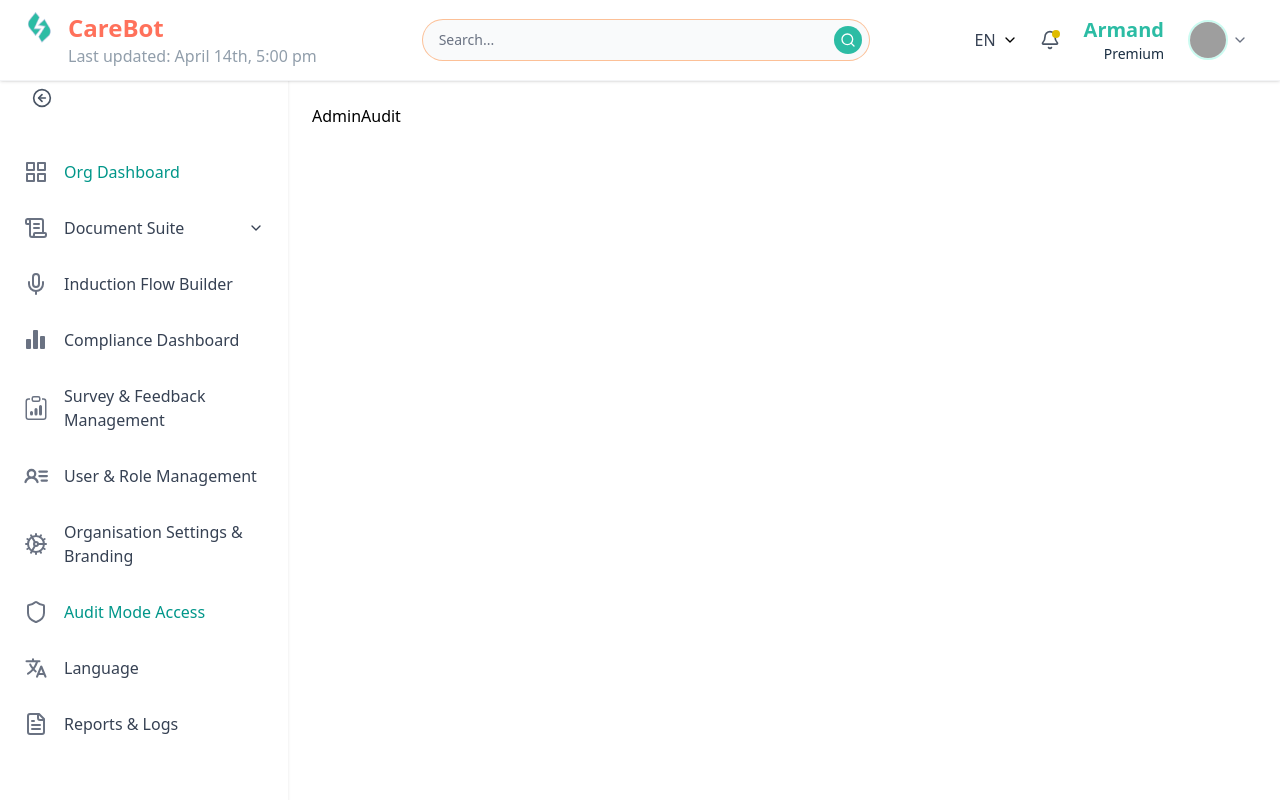
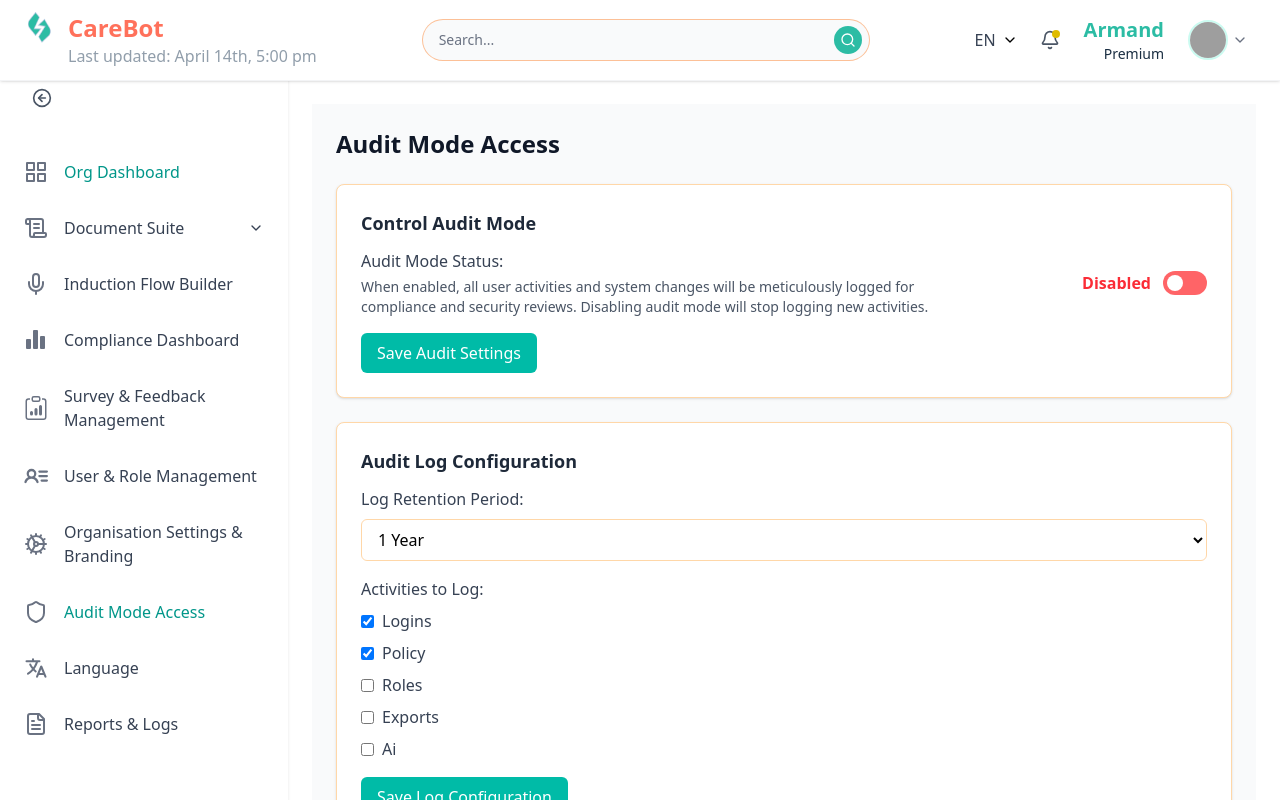
Before and after one commit to softvence-omega/falleninlove-client, a React (Vite) app: page /admin/admin-audit in a window 1280 px wide. Built offline with nearby package versions, Linux system fonts and the light colour scheme; grey boxes are pictures that could not be loaded.

Commit message:
this commit for the admin audit added

```diff
--- a/src/components/Admin/AdminAudit.tsx
+++ b/src/components/Admin/AdminAudit.tsx
@@ -1,6 +1,235 @@
+import { useState } from "react";
+import { Search, Download } from "lucide-react";
 
-export default function AdminAudit() {
+// Define activity keys
+type ActivityKey = "logins" | "policy" | "roles" | "exports" | "ai";
+
+interface Log {
+  timestamp: string;
+  user: string;
+  activityType: string;
+  description: string;
+  ipAddress: string;
+}
+
+export default function App() {
+  const [auditMode, setAuditMode] = useState<boolean>(false);
+  const [retentionPeriod, setRetentionPeriod] = useState<string>("1 Year");
+  const [activities, setActivities] = useState<Record<ActivityKey, boolean>>({
+    logins: true,
+    policy: true,
+    roles: false,
+    exports: false,
+    ai: false,
+  });
+  const [searchQuery, setSearchQuery] = useState<string>("");
+
+  const handleActivityChange = (key: ActivityKey) => {
+    setActivities((prev) => ({ ...prev, [key]: !prev[key] }));
+  };
+
+  const logs: Log[] = [
+    {
+      timestamp: "2025-07-17 10:30 AM",
+      user: "Admin User",
+      activityType: "Login",
+      description: "Successful login to Admin Panel.",
+      ipAddress: "192.168.1.10",
+    },
+    {
+      timestamp: "2025-07-16 03:45 PM",
+      user: "John Smith",
+      activityType: "Policy Change",
+      description: 'Updated "Medication Management Policy".',
+      ipAddress: "203.0.113.25",
+    },
+    {
+      timestamp: "2025-07-17 10:30 AM",
+      user: "Admin User",
+      activityType: "Login",
+      description: "Successful login to Admin Panel.",
+      ipAddress: "192.168.1.10",
+    },
+  ];
+
+  const filteredLogs = logs.filter((log) =>
+    [log.timestamp, log.user, log.activityType, log.description, log.ipAddress]
+      .join(" ")
+      .toLowerCase()
+      .includes(searchQuery.toLowerCase())
+  );
+
   return (
-    <div>AdminAudit</div>
-  )
+    <div className="min-h-screen bg-gray-50 p-6 font-sans">
+      <h1 className="text-2xl font-bold text-gray-900 mb-6">Audit Mode Access</h1>
+
+      {/* Control Audit Mode */}
+      <div className="bg-white border border-orange-200 rounded-lg p-6 mb-6 shadow-sm">
+        <h2 className="text-lg font-semibold text-gray-800 mb-3">
+          Control Audit Mode
+        </h2>
+        <div className="flex items-center justify-between mb-4">
+          <div>
+            <p className="font-medium text-gray-700">Audit Mode Status:</p>
+            <p className="text-sm text-gray-600 mt-1 max-w-xl">
+              When enabled, all user activities and system changes will be
+              meticulously logged for compliance and security reviews. Disabling
+              audit mode will stop logging new activities.
+            </p>
+          </div>
+
+          {/* Toggle */}
+          <div className="flex items-center gap-3">
+            <span
+              className={`font-semibold ${
+                auditMode ? "text-green-600" : "text-red-500"
+              }`}
+            >
+              {auditMode ? "Enabled" : "Disabled"}
+            </span>
+            <button
+              onClick={() => setAuditMode(!auditMode)}
+              className={`relative inline-flex h-6 w-11 items-center rounded-full transition-colors ${
+                auditMode ? "bg-green-500" : "bg-red-400"
+              }`}
+            >
+              <span
+                className={`inline-block h-4 w-4 transform rounded-full bg-white transition-transform ${
+                  auditMode ? "translate-x-6" : "translate-x-1"
+                }`}
+              />
+            </button>
+          </div>
+        </div>
+        <button className="bg-teal-500 hover:bg-teal-600 text-white px-4 py-2 rounded-md font-medium transition-colors">
+          Save Audit Settings
+        </button>
+      </div>
+
+      {/* Audit Log Configuration */}
+      <div className="bg-white border border-orange-200 rounded-lg p-6 mb-6 shadow-sm">
+        <h2 className="text-lg font-semibold text-gray-800 mb-3">
+          Audit Log Configuration
+        </h2>
+
+        {/* Retention Period */}
+        <div className="mb-4">
+          <label className="block font-medium text-gray-700 mb-2">
+            Log Retention Period:
+          </label>
+          <select
+            value={retentionPeriod}
+            onChange={(e) => setRetentionPeriod(e.target.value)}
+            className="w-full border border-orange-200 rounded-md px-3 py-2 focus:ring-2 focus:ring-teal-500 focus:border-teal-500"
+          >
+            <option>1 Month</option>
+            <option>6 Months</option>
+            <option>1 Year</option>
+            <option>3 Years</option>
+          </select>
+        </div>
+
+        {/* Activities */}
+        <div className="mb-4">
+          <p className="font-medium text-gray-700 mb-2">Activities to Log:</p>
+          <div className="space-y-2">
+            {(Object.keys(activities) as ActivityKey[]).map((key) => (
+              <label
+                key={key}
+                className="flex items-center gap-2 text-gray-700"
+              >
+                <input
+                  type="checkbox"
+                  checked={activities[key]}
+                  onChange={() => handleActivityChange(key)}
+                  className="rounded border-gray-300 text-teal-500 focus:ring-teal-500"
+                />
+                {key.charAt(0).toUpperCase() +
+                  key.slice(1).replace(/([A-Z])/g, " $1")}
+              </label>
+            ))}
+          </div>
+        </div>
+
+        <button className="bg-teal-500 hover:bg-teal-600 text-white px-4 py-2 rounded-md font-medium transition-colors">
+          Save Log Configuration
+        </button>
+      </div>
+
+      {/* Audit Log History */}
+      <div className="bg-white border border-orange-200 rounded-lg p-6 shadow-sm">
+        <div className="flex items-center justify-between mb-4">
+          <h2 className="text-lg font-semibold text-gray-800">
+            Audit Log History
+          </h2>
+          <div className="flex items-center space-x-4">
+            <button className="bg-teal-500 hover:bg-teal-600 text-white px-4 py-2 rounded-md font-medium transition-colors flex items-center gap-2">
+              <Download size={18} />
+              Export Logs (CSV)
+            </button>
+            {/* Updated search bar to match the user's design */}
+            <div className="relative flex items-center border border-orange-200 rounded-lg pr-4 bg-white">
+              <div className="bg-teal-500 p-2 rounded-full m-2 flex items-center justify-center">
+                <Search size={18} className="text-white" />
+              </div>
+              <input
+                type="text"
+                placeholder="Search Logs..."
+                value={searchQuery}
+                onChange={(e) => setSearchQuery(e.target.value)}
+                className="w-full py-2 border-0 focus:ring-0 focus:border-0 rounded-r-md text-gray-700 placeholder-gray-400 outline-none"
+              />
+            </div>
+          </div>
+        </div>
+        <div className="overflow-x-auto">
+          <table className="min-w-full divide-y divide-gray-200">
+            <thead className="bg-gray-50">
+              <tr>
+                <th className="px-6 py-3 text-left text-xs font-medium text-gray-500 uppercase tracking-wider">
+                  Timestamp
+                </th>
+                <th className="px-6 py-3 text-left text-xs font-medium text-gray-500 uppercase tracking-wider">
+                  User
+                </th>
+                <th className="px-6 py-3 text-left text-xs font-medium text-gray-500 uppercase tracking-wider">
+                  Activity Type
+                </th>
+                <th className="px-6 py-3 text-left text-xs font-medium text-gray-500 uppercase tracking-wider">
+                  Description
+                </th>
+                <th className="px-6 py-3 text-left text-xs font-medium text-gray-500 uppercase tracking-wider">
+                  IP Address
+                </th>
+              </tr>
+            </thead>
+            <tbody className="bg-white divide-y divide-gray-200">
+              {filteredLogs.map((log, index) => (
+                <tr key={index}>
+                  <td className="px-6 py-4 whitespace-nowrap text-sm font-medium text-gray-900">
+                    {log.timestamp}
+                  </td>
+                  <td className="px-6 py-4 whitespace-nowrap text-sm text-gray-500">
+                    {log.user}
+                  </td>
+                  <td className="px-6 py-4 whitespace-nowrap text-sm text-gray-500">
+                    {log.activityType}
+                  </td>
+                  <td className="px-6 py-4 whitespace-nowrap text-sm text-gray-500">
+                    {log.description}
+                  </td>
+                  <td className="px-6 py-4 whitespace-nowrap text-sm text-gray-500">
+                    {log.ipAddress}
+                  </td>
+                </tr>
+              ))}
+            </tbody>
+          </table>
+          {filteredLogs.length === 0 && (
+            <div className="p-4 text-center text-gray-500">No logs found.</div>
+          )}
+        </div>
+      </div>
+    </div>
+  );
 }
```
